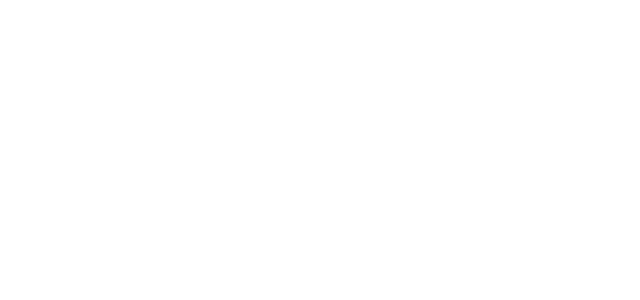
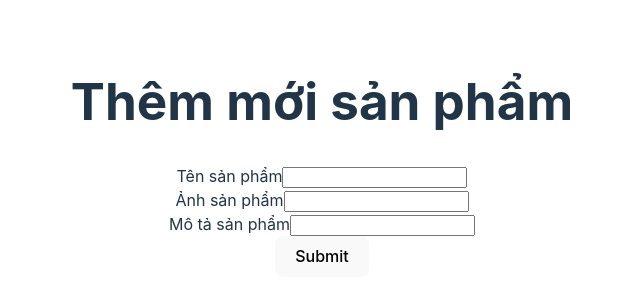
Before and after one commit to sontv8/WD19202, a React (Vite) app in the folder my-app/: page /admin/products/add in a window 1280 px wide. Before the commit this address had no page. Shown: the part 242-542 px from the top of the page, without its empty margins (318-958 px from the left). Built offline with nearby package versions, Linux system fonts and the light colour scheme; data requests are answered from the project's data file.

Commit message:
add product with router

```diff
--- a/my-app/src/App.jsx
+++ b/my-app/src/App.jsx
@@ -1,14 +1,16 @@
 import { useEffect, useState } from "react";
 import reactLogo from "./assets/react.svg";
 import viteLogo from "/vite.svg";
-import { Route, Routes } from "react-router-dom";
+import { Route, Routes, useNavigate } from "react-router-dom";
 import "./App.css";
 import HomePage from "./pages/HomePage";
 import ProductList from "./pages/ProductList";
+import ProductAdd from "./pages/ProductAdd";
 
 function App() {
   const [products, setProducts] = useState([]);
-  // const [inputValue, setInputValue] = useState({});
+  const [inputValue, setInputValue] = useState({});
+  const navigate = useNavigate();
 
   useEffect(() => {
     fetch("http://localhost:3000/products")
@@ -28,27 +30,28 @@
     }
   };
 
-  // const onHandleChange = (e) => {
-  //   // e.target.name lấy ra key theo thuộc tính name trong input
-  //   //e.target.value lấy ra giá trị nhập vào ô input
-  //   const { name, value } = e.target;
-  //   setInputValue({ ...inputValue, [name]: value });
-  // };
+  const onHandleChange = (e) => {
+    // e.target.name lấy ra key theo thuộc tính name trong input
+    //e.target.value lấy ra giá trị nhập vào ô input
+    const { name, value } = e.target;
+    setInputValue({ ...inputValue, [name]: value });
+  };
 
-  // const onHandleSubmit = (e) => {
-  //   e.preventDefault();
-  //   // console.log(inputValue);
+  const onHandleSubmit = (e) => {
+    e.preventDefault();
+    // console.log(inputValue);
 
-  //   fetch(`http://localhost:3000/products`, {
-  //     method: "POST",
-  //     headers: {
-  //       "Content-Type": "application/json",
-  //     },
-  //     body: JSON.stringify(inputValue),
-  //   })
-  //     .then((response) => response.json())
-  //     .then((data) => setProducts([...products, data]));
-  // };
+    fetch(`http://localhost:3000/products`, {
+      method: "POST",
+      headers: {
+        "Content-Type": "application/json",
+      },
+      body: JSON.stringify(inputValue),
+    })
+      .then((response) => response.json())
+      .then((data) => setProducts([...products, data]))
+      .then(() => navigate("/admin/products"));
+  };
 
   return (
     <>
@@ -60,24 +63,6 @@
         B5: hiển thị lại danh sách sản phẩm
       */}
 
-      {/* <form onSubmit={onHandleSubmit}>
-        <div className="form-group">
-          <label htmlFor="">Tên sản phẩm</label>
-          <input type="text" name="name" onInput={onHandleChange} />
-        </div>
-        <div className="form-group">
-          <label htmlFor="">Ảnh sản phẩm</label>
-          <input type="text" name="image" onInput={onHandleChange} />
-        </div>
-        <div className="form-group">
-          <label htmlFor="">Mô tả sản phẩm</label>
-          <input type="text" name="description" onInput={onHandleChange} />
-        </div>
-        <button>Submit</button>
-      </form>
-
-       */}
-
       <Routes>
         <Route path="/" element={<h1>Home</h1>} />
         <Route path="/admin" element={<HomePage />} />
@@ -85,6 +70,15 @@
           path="/admin/products"
           element={
             <ProductList products={products} onHandleRemove={onHandleRemove} />
+          }
+        />
+        <Route
+          path="/admin/products/add"
+          element={
+            <ProductAdd
+              onHandleChange={onHandleChange}
+              onHandleSubmit={onHandleSubmit}
+            />
           }
         />
       </Routes>
--- a/my-app/src/pages/ProductAdd.jsx
+++ b/my-app/src/pages/ProductAdd.jsx
@@ -0,0 +1,29 @@
+import React from "react";
+
+const ProductAdd = (props) => {
+  console.log(props);
+  const { onHandleChange, onHandleSubmit } = props;
+
+  return (
+    <div>
+      <h1>Thêm mới sản phẩm</h1>
+      <form onSubmit={onHandleSubmit}>
+        <div className="form-group">
+          <label htmlFor="">Tên sản phẩm</label>
+          <input type="text" name="name" onInput={onHandleChange} />
+        </div>
+        <div className="form-group">
+          <label htmlFor="">Ảnh sản phẩm</label>
+          <input type="text" name="image" onInput={onHandleChange} />
+        </div>
+        <div className="form-group">
+          <label htmlFor="">Mô tả sản phẩm</label>
+          <input type="text" name="description" onInput={onHandleChange} />
+        </div>
+        <button>Submit</button>
+      </form>
+    </div>
+  );
+};
+
+export default ProductAdd;
```
